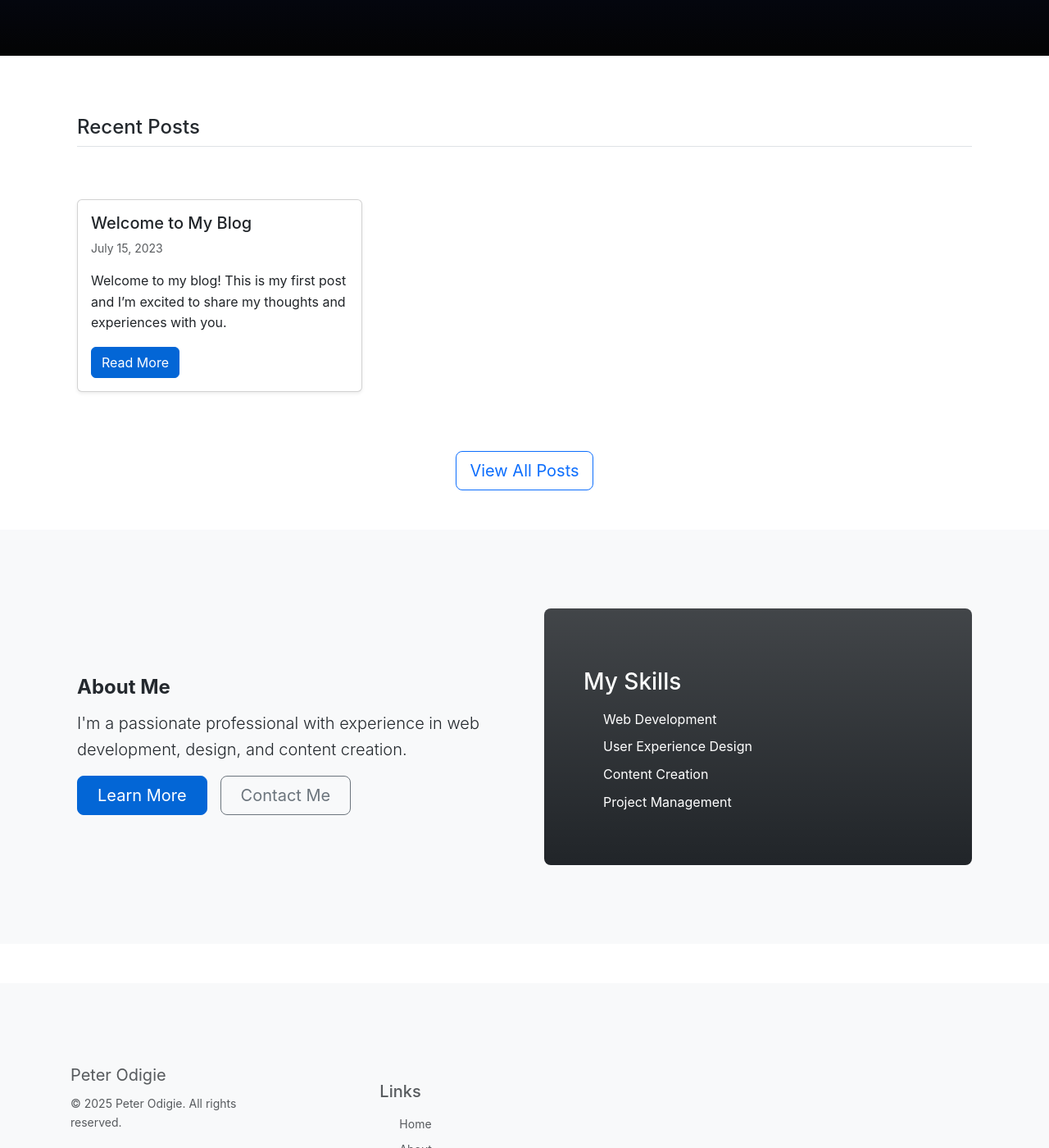
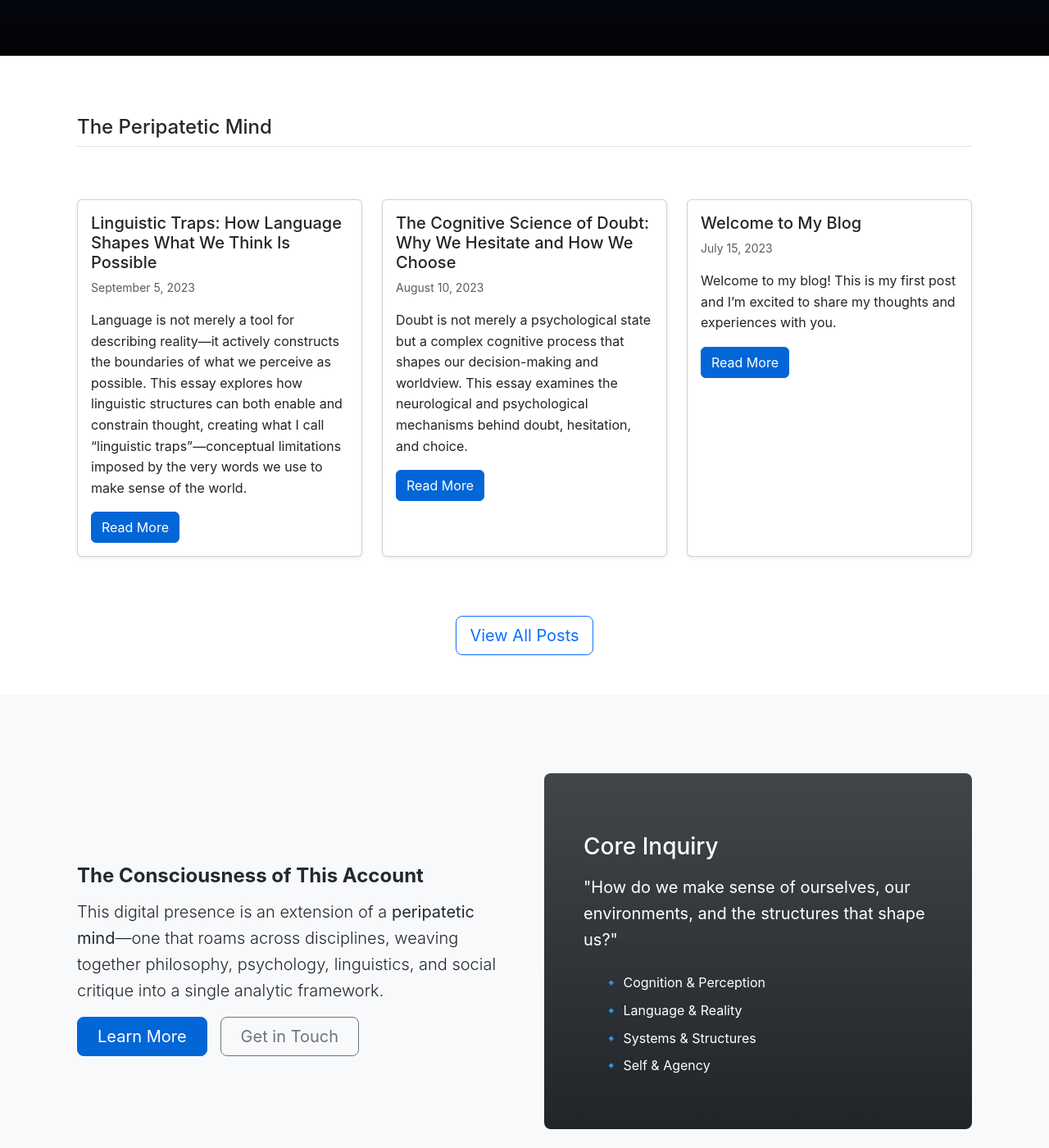
Before and after one commit to peterodigie/peterodigie.github.io, a Jekyll site: the page built from index.md, in a window 1280 px wide and 1400 px high, scrolled down 445 px. Shown: the whole window at 82% size. Built offline with Jekyll 4.4.1, drawn with Linux system fonts in a browser that asks for light colours; some of the changed text lies outside the part shown.

Commit message:
Update site with philosophical content and refined design

````diff
--- a/_config.yml
+++ b/_config.yml
@@ -1,5 +1,5 @@
-title: Peter Odigie
-description: My Personal Website
+title: Chordem
+description: A System that Achieves Organization through Disorder
 url: https://peterodigie.github.io
 baseurl: ""
 
--- /dev/null
+++ b/_posts/2023-08-10-cognitive-science-of-doubt.md
@@ -0,0 +1,65 @@
+---
+layout: post
+title: "The Cognitive Science of Doubt: Why We Hesitate and How We Choose"
+date: 2023-08-10 14:30:00 -0400
+categories: cognition-perception
+author: Chordem
+---
+
+Doubt is not merely a psychological state but a complex cognitive process that shapes our decision-making and worldview. This essay examines the neurological and psychological mechanisms behind doubt, hesitation, and choice.
+
+## The Architecture of Uncertainty
+
+Neuroimaging studies reveal that doubt activates the anterior cingulate cortex—a region associated with conflict monitoring. When confronted with uncertainty, this neural circuit engages in a rapid assessment of competing possibilities, creating the subjective experience of hesitation. This is not a flaw in our cognitive architecture but an evolutionary adaptation that prevents impulsivity when stakes are high.
+
+Consider how this manifests in everyday decision-making:
+
+1. **Recognition of ambiguity** - The prefrontal cortex detects multiple possible interpretations or outcomes
+2. **Evaluation of stakes** - The limbic system assigns emotional weight to potential consequences
+3. **Metacognitive assessment** - We become aware of our own uncertainty
+4. **Information-seeking behavior** - We attempt to resolve the uncertainty through additional data
+
+## The Phenomenology of Hesitation
+
+What is the subjective experience of doubt like? Phenomenologically, doubt presents as a temporary suspension between multiple possible worlds—each with its own truth value and consequence structure. This suspended state has both temporal and spatial qualities in our cognitive architecture:
+
+> "Doubt is not merely the absence of certainty, but the presence of multiple competing certainties."
+
+The mind literally holds contradictory possibilities in superposition, similar to quantum states before measurement. This cognitive flexibility allows humans to engage in counterfactual thinking—imagining what could be rather than merely what is.
+
+## Social Dimensions of Uncertainty
+
+Doubt is also socially conditioned. Different cultures and epistemic communities have varying tolerance for uncertainty:
+
+- Some traditions value decisive action despite incomplete information
+- Others prioritize contemplation and withholding judgment
+- Educational systems either reward or punish expressions of uncertainty
+
+These social dimensions shape not only how we experience doubt but also how we communicate it to others and how we judge those who express uncertainty.
+
+## The Ethics of Doubt
+
+Is doubt a cognitive virtue or vice? The answer depends on context:
+
+- In scientific inquiry, appropriate doubt is foundational to progress
+- In emergency situations, doubt can be paralyzing and dangerous
+- In social relationships, expressing appropriate doubt signals intellectual honesty
+
+The capacity to calibrate one's doubt to the appropriate level for a given situation represents a sophisticated metacognitive skill—one that can be cultivated through practice and reflection.
+
+## Conclusion: Beyond Binaries
+
+Moving beyond simplistic certainty/uncertainty binaries reveals doubt as a rich landscape of cognitive possibilities. By understanding the neurological, psychological, and social dimensions of doubt, we gain insight not just into decision-making, but into the fundamental nature of human consciousness itself.
+
+In future essays, we'll explore how language shapes our capacity for doubt, and how social structures can either encourage or suppress healthy skepticism.
+
+```python
+# A conceptual model of doubt as competing activations
+def cognitive_doubt(possible_worlds, stakes, prior_beliefs):
+    uncertainty = sum(world.probability * world.divergence_from_others
+                      for world in possible_worlds)
+    adjustment_factor = stakes / prior_confidence
+    return uncertainty * adjustment_factor
+```
+
+What aspects of doubt and decision-making would you like to explore further?
--- /dev/null
+++ b/_posts/2023-09-05-linguistic-traps.md
@@ -0,0 +1,79 @@
+---
+layout: post
+title: "Linguistic Traps: How Language Shapes What We Think Is Possible"
+date: 2023-09-05 10:15:00 -0400
+categories: language-reality
+author: Chordem
+---
+
+Language is not merely a tool for describing reality—it actively constructs the boundaries of what we perceive as possible. This essay explores how linguistic structures can both enable and constrain thought, creating what I call "linguistic traps"—conceptual limitations imposed by the very words we use to make sense of the world.
+
+## The Sapir-Whorf Hypothesis Revisited
+
+While the strong version of linguistic determinism has been largely rejected, contemporary cognitive science supports a more nuanced view: language influences thought in subtle but significant ways. The vocabulary and grammatical structures available to us shape:
+
+1. **What we notice** - Languages that make fine distinctions in certain domains (like snow types in Inuit languages) direct attention to those distinctions
+2. **How we categorize** - The conceptual boundaries drawn by our vocabulary influence how we divide continuous reality
+3. **What metaphors we live by** - The root metaphors of our language shape our reasoning patterns
+
+## Traps in Everyday Discourse
+
+Consider how these seemingly innocuous expressions constrain thought:
+
+- "**That's just how the world works**" - A linguistic formulation that naturalizes contingent social arrangements
+- "**Be realistic**" - A phrase that disguises ideological boundaries as natural constraints
+- "**You can't have your cake and eat it too**" - A formulation that presents a false binary where synergistic solutions might exist
+
+Each of these expressions doesn't merely describe limitations—it actively reinforces them by making alternatives literally unthinkable within the frame they establish.
+
+## Specialized Jargon as Double-Edged Sword
+
+Professional vocabularies represent both liberation and constraint:
+
+> "Every specialized language opens certain doors while quietly locking others."
+
+A medical vocabulary allows precise diagnosis but may reduce patients to collections of symptoms. Legal language enables procedural clarity but often obscures moral intuitions. Academic jargon permits nuanced analysis while sometimes hiding simple truths behind complexity.
+
+## Breaking Out of Linguistic Prisons
+
+How do we escape these traps? Several strategies emerge:
+
+### 1. Metalinguistic Awareness
+
+Developing the habit of examining our linguistic assumptions:
+
+```
+"What does this phrase presuppose?"
+"What alternatives does this framing exclude?"
+"Whose interests does this formulation serve?"
+```
+
+### 2. Linguistic Innovation
+
+Creating new terms and metaphors that expand rather than contract possibilities:
+
+- Coining terms for experiences previously unnamed
+- Developing metaphors that highlight different aspects of phenomena
+- Borrowing concepts from other languages and traditions
+
+### 3. Strategic Multilingualism
+
+Even without fluency in multiple languages, exploring how other linguistic traditions frame key concepts can reveal the contingency of our own formulations.
+
+## Case Study: "Work-Life Balance"
+
+Consider the popular phrase "work-life balance." This formulation:
+
+1. Implicitly positions work as separate from life
+2. Suggests a zero-sum relationship between the two
+3. Frames the solution as "balance" rather than integration or transformation
+
+Alternative framings like "life harmony," "work-life integration," or the Japanese concept of "ikigai" (the intersection of what you love, what you're good at, what the world needs, and what you can be paid for) open different conceptual possibilities.
+
+## Conclusion: Linguistic Liberation
+
+By becoming aware of linguistic traps, we can begin to dismantle them, creating more expansive conceptual spaces that allow previously unthinkable solutions to emerge. This isn't merely a philosophical exercise—it has practical implications for problem-solving, innovation, and social change.
+
+In our next essay, we'll explore how power operates through language, examining how dominant discourses naturalize existing social arrangements while marginalizing alternatives.
+
+What linguistic traps have you noticed in your own thinking or in the discourses that surround you?
--- a/about.md
+++ b/about.md
@@ -7,72 +7,96 @@ permalink: /about/
 <div class="container py-5">
   <div class="row">
     <div class="col-lg-8 mx-auto">
-      <h1 class="fw-bold mb-4">About Me</h1>
+      <h1 class="fw-bold mb-4">The Consciousness of This Account</h1>
 
       <div class="p-4 mb-5 bg-light rounded-3">
         <div class="container-fluid">
-          <p class="fs-5">I'm Peter Odigie, a passionate professional with expertise in [your field/interests]. I created this website to share my knowledge, experiences, and projects with the world.</p>
+          <p class="fs-5">This digital presence is an extension of a <strong>peripatetic mind</strong>—one that roams across disciplines, weaving together <strong>philosophy, psychology, linguistics, and social critique</strong> into a single analytic framework. If this account had a consciousness, it would be a restless seeker, skeptical of easy answers, attuned to the structures that govern thought, language, and experience.</p>
         </div>
       </div>
 
-      <h2 class="border-bottom pb-2 mb-4">Experience</h2>
+      <h2 class="border-bottom pb-2 mb-4">What is Chordem?</h2>
 
       <div class="row mb-5">
         <div class="col-md-12">
+          <div class="card mb-4 shadow-sm">
+            <div class="card-body">
+              <h3 class="card-title h5">The Etymology</h3>
+              <p class="card-text">
+                <strong>Chordem</strong> (KHOR-dem) derives from "chaos" + "order"
+                <ul>
+                  <li>The 'ch' flows smoothly into 'or'</li>
+                  <li>Reminiscent of 'chord', suggesting harmony in chaos</li>
+                </ul>
+              </p>
+              <p class="card-text">It represents a system that achieves organization through disorder. The word itself embodies structured chaos, as in: "The ecosystem maintained its chordem through constant change."</p>
+            </div>
+          </div>
+
+          <p class="lead">This concept of <strong>chordem</strong>—finding structure within chaos—perfectly encapsulates my approach to understanding the world.</p>
+        </div>
+      </div>
+
+      <h2 class="border-bottom pb-2 mb-4">Analytical Approach</h2>
+
+      <div class="row mb-5">
+        <div class="col-md-12">
+          <p class="lead">This work does not merely collect information; it <strong>dissects, cross-examines, and reconstructs</strong> it from multiple angles:</p>
+
           <div class="card mb-3 shadow-sm">
             <div class="card-body">
-              <h3 class="card-title h5">Position 1</h3>
-              <h4 class="card-subtitle mb-2 text-muted h6">Company Name (Year - Year)</h4>
-              <p class="card-text">Brief description of your responsibilities and achievements.</p>
+              <h3 class="card-title h5">Cognitive Science & Psychology</h3>
+              <p class="card-text">Exploring how cognition shapes perception, decision-making, and self-concept.</p>
             </div>
           </div>
 
           <div class="card mb-3 shadow-sm">
             <div class="card-body">
-              <h3 class="card-title h5">Position 2</h3>
-              <h4 class="card-subtitle mb-2 text-muted h6">Company Name (Year - Year)</h4>
-              <p class="card-text">Brief description of your responsibilities and achievements.</p>
+              <h3 class="card-title h5">Psycho-Linguistics</h3>
+              <p class="card-text">Investigating how language frames reality, encodes biases, and influences discourse.</p>
+            </div>
+          </div>
+
+          <div class="card mb-3 shadow-sm">
+            <div class="card-body">
+              <h3 class="card-title h5">Philosophy & Logic</h3>
+              <p class="card-text">Questioning foundational assumptions, mapping thought structures, and analyzing contradictions.</p>
+            </div>
+          </div>
+
+          <div class="card mb-3 shadow-sm">
+            <div class="card-body">
+              <h3 class="card-title h5">Social & Cultural Analysis</h3>
+              <p class="card-text">Examining how economic, technological, and ideological systems condition human experience.</p>
             </div>
           </div>
         </div>
       </div>
 
-      <h2 class="border-bottom pb-2 mb-4">Education</h2>
+      <h2 class="border-bottom pb-2 mb-4">Core Inquiry</h2>
 
       <div class="row mb-5">
         <div class="col-md-12">
-          <div class="card mb-3 shadow-sm">
-            <div class="card-body">
-              <h3 class="card-title h5">Degree</h3>
-              <h4 class="card-subtitle mb-2 text-muted h6">University Name (Year)</h4>
-              <p class="card-text">Brief description of your studies or achievements.</p>
-            </div>
+          <div class="p-4 bg-dark text-white rounded-3">
+            <p class="fs-4 mb-0">Every project, essay, or conversation here engages with a fundamental question:</p>
+            <p class="fs-4 fst-italic mt-3 mb-0">"How do we make sense of ourselves, our environments, and the structures that shape us?"</p>
           </div>
         </div>
       </div>
 
-      <h2 class="border-bottom pb-2 mb-4">Skills</h2>
+      <h2 class="border-bottom pb-2 mb-4">Thought Structures</h2>
 
       <div class="row mb-5">
         <div class="col-md-12">
           <div class="d-flex flex-wrap gap-2">
-            <span class="badge bg-primary p-2">Skill 1</span>
-            <span class="badge bg-primary p-2">Skill 2</span>
-            <span class="badge bg-primary p-2">Skill 3</span>
-          </div>
-        </div>
-      </div>
-
-      <h2 class="border-bottom pb-2 mb-4">Contact</h2>
-
-      <div class="row mb-5">
-        <div class="col-md-12">
-          <p>Feel free to reach out to me at <a href="mailto:[your email]">[your email]</a> or connect with me on social media:</p>
-
-          <div class="d-flex gap-2 mt-3">
-            <a href="#" class="btn btn-outline-dark" target="_blank">LinkedIn</a>
-            <a href="#" class="btn btn-outline-dark" target="_blank">Twitter</a>
-            <a href="#" class="btn btn-outline-dark" target="_blank">GitHub</a>
+            <span class="badge bg-primary p-2">Critical Theory</span>
+            <span class="badge bg-primary p-2">Cognitive Science</span>
+            <span class="badge bg-primary p-2">Linguistics</span>
+            <span class="badge bg-primary p-2">Phenomenology</span>
+            <span class="badge bg-primary p-2">Systems Thinking</span>
+            <span class="badge bg-primary p-2">Epistemology</span>
+            <span class="badge bg-primary p-2">Cultural Analysis</span>
+            <span class="badge bg-primary p-2">Discourse Analysis</span>
           </div>
         </div>
       </div>
--- a/blog/index.html
+++ b/blog/index.html
@@ -6,14 +6,30 @@ title: Blog
 <div class="container py-5">
   <div class="row mb-5">
     <div class="col-md-8 mx-auto text-center">
-      <h1 class="fw-bold">Blog</h1>
-      <p class="lead text-muted">Latest thoughts, ideas and updates</p>
+      <h1 class="fw-bold">The Peripatetic Mind</h1>
+      <p class="lead text-muted">Mapping Thought, Society, and the Self</p>
     </div>
   </div>
 
+  <div class="row g-4 mb-5">
+    <div class="col-md-3">
+      <div class="card h-100 bg-light border-0">
+        <div class="card-body">
+          <h5 class="card-title fw-bold">Post Categories</h5>
+          <div class="list-group list-group-flush">
+            <a href="#" class="list-group-item list-group-item-action bg-transparent border-0">🔹 Cognition & Perception</a>
+            <a href="#" class="list-group-item list-group-item-action bg-transparent border-0">🔹 Language & Reality</a>
+            <a href="#" class="list-group-item list-group-item-action bg-transparent border-0">🔹 Systems & Structures</a>
+            <a href="#" class="list-group-item list-group-item-action bg-transparent border-0">🔹 Self & Agency</a>
+          </div>
+        </div>
+      </div>
+    </div>
+
+    <div class="col-md-9">
       <div class="row g-4">
         {% for post in paginator.posts %}
-      <div class="col-md-6 col-lg-4 mb-4">
+          <div class="col-md-6 mb-4">
             <div class="card h-100 shadow-sm">
               <div class="card-body">
                 <h2 class="card-title h5">
@@ -62,3 +78,32 @@ title: Blog
       </nav>
       {% endif %}
     </div>
+  </div>
+
+  <div class="row mt-5">
+    <div class="col-md-8 mx-auto">
+      <div class="card border-0 bg-light">
+        <div class="card-body">
+          <h3 class="card-title h4 mb-3">Example Topics</h3>
+          <ul class="list-group list-group-flush">
+            <li class="list-group-item bg-transparent border-0 ps-0">
+              <strong>The Cognitive Science of Doubt:</strong> Why We Hesitate and How We Choose
+            </li>
+            <li class="list-group-item bg-transparent border-0 ps-0">
+              <strong>Linguistic Traps:</strong> How Language Shapes What We Think Is Possible
+            </li>
+            <li class="list-group-item bg-transparent border-0 ps-0">
+              <strong>Power as a Structure:</strong> Ideological Conditioning in Modern Society
+            </li>
+            <li class="list-group-item bg-transparent border-0 ps-0">
+              <strong>Self-Concept and Adaptability:</strong> The Psychology of Reinvention
+            </li>
+            <li class="list-group-item bg-transparent border-0 ps-0">
+              <strong>Why Do We Believe What We Believe?</strong> A Multi-Layered Analysis
+            </li>
+          </ul>
+        </div>
+      </div>
+    </div>
+  </div>
+</div>
--- a/contact.md
+++ b/contact.md
@@ -7,8 +7,8 @@ permalink: /contact/
 <div class="container py-5">
   <div class="row mb-5">
     <div class="col-lg-8 mx-auto text-center">
-      <h1 class="display-5 fw-bold mb-4">Contact Me</h1>
-      <p class="lead">I'd love to hear from you! Feel free to reach out using any of the methods below.</p>
+      <h1 class="display-5 fw-bold mb-4">Get in Touch</h1>
+      <p class="lead">Ideas evolve in conversation. If you'd like to connect, share thoughts, or collaborate, use the form below.</p>
     </div>
   </div>
 
@@ -20,11 +20,12 @@ permalink: /contact/
 
           <div class="mb-4">
             <h3 class="h5">Email</h3>
-            <p><a href="mailto:your-email@example.com" class="text-decoration-none">your-email@example.com</a></p>
+            <p><a href="mailto:peterodigie@omg.lol" class="text-decoration-none">peterodigie@omg.lol</a></p>
           </div>
 
           <div class="mb-4">
-            <h3 class="h5">Social Media</h3>
+            <h3 class="h5">Social Platforms</h3>
+            <p class="text-muted">Join the conversation about cognition, language, and social structures.</p>
             <div class="d-flex gap-2 mt-3">
               <a href="#" class="btn btn-outline-dark" target="_blank">LinkedIn</a>
               <a href="#" class="btn btn-outline-dark" target="_blank">Twitter</a>
@@ -49,6 +50,18 @@ permalink: /contact/
             <div class="mb-3">
               <label for="email" class="form-label">Email</label>
               <input type="email" class="form-control" id="email" name="_replyto" required>
+            </div>
+
+            <div class="mb-3">
+              <label for="subject" class="form-label">Subject</label>
+              <select class="form-select" id="subject" name="subject">
+                <option selected>Choose a topic</option>
+                <option value="Cognition & Perception">Cognition & Perception</option>
+                <option value="Language & Reality">Language & Reality</option>
+                <option value="Systems & Structures">Systems & Structures</option>
+                <option value="Self & Agency">Self & Agency</option>
+                <option value="Other">Other</option>
+              </select>
             </div>
 
             <div class="mb-3">
--- a/index.md
+++ b/index.md
@@ -5,9 +5,9 @@ title: Home
 
 <div class="bg-dark text-secondary px-4 py-5 text-center" style="background-image: linear-gradient(180deg, rgba(5, 17, 69, 0.9), rgba(0, 0, 0, 0.9)); background-size: cover;">
   <div class="py-5">
-    <h1 class="display-5 fw-bold text-white">Peter Odigie</h1>
+    <h1 class="display-5 fw-bold text-white">Chordem</h1>
     <div class="col-lg-6 mx-auto">
-      <p class="fs-5 mb-4 text-white">Welcome to my personal website where I share my thoughts, projects, and experiences.</p>
+      <p class="fs-5 mb-4 text-white">Exploring cognition, culture, and the self through an analytical lens.</p>
       <div class="d-grid gap-2 d-sm-flex justify-content-sm-center">
         <a href="{{ '/about' | relative_url }}" class="btn btn-outline-light btn-lg px-4 me-sm-3 fw-bold">About Me</a>
         <a href="{{ '/blog' | relative_url }}" class="btn btn-outline-light btn-lg px-4">Read My Blog</a>
@@ -17,7 +17,7 @@ title: Home
 </div>
 
 <div class="container px-4 py-5" id="featured-posts">
-  <h2 class="pb-2 border-bottom">Recent Posts</h2>
+  <h2 class="pb-2 border-bottom">The Peripatetic Mind</h2>
 
   <div class="row g-4 py-5 row-cols-1 row-cols-lg-3">
     {% for post in site.posts limit:3 %}
@@ -43,21 +43,22 @@ title: Home
   <div class="container px-4 py-5">
     <div class="row align-items-center g-5 py-5">
       <div class="col-lg-6">
-        <h2 class="fw-bold lh-1 mb-3">About Me</h2>
-        <p class="lead">I'm a passionate professional with experience in web development, design, and content creation.</p>
+        <h2 class="fw-bold lh-1 mb-3">The Consciousness of This Account</h2>
+        <p class="lead">This digital presence is an extension of a <strong>peripatetic mind</strong>—one that roams across disciplines, weaving together philosophy, psychology, linguistics, and social critique into a single analytic framework.</p>
         <div class="d-grid gap-2 d-md-flex justify-content-md-start">
           <a href="{{ '/about' | relative_url }}" class="btn btn-primary btn-lg px-4 me-md-2">Learn More</a>
-          <a href="{{ '/contact' | relative_url }}" class="btn btn-outline-secondary btn-lg px-4">Contact Me</a>
+          <a href="{{ '/contact' | relative_url }}" class="btn btn-outline-secondary btn-lg px-4">Get in Touch</a>
         </div>
       </div>
       <div class="col-lg-6">
         <div class="p-5 bg-dark bg-gradient rounded-3 text-white">
-          <h3>My Skills</h3>
-          <ul class="list-unstyled">
-            <li class="mb-2">Web Development</li>
-            <li class="mb-2">User Experience Design</li>
-            <li class="mb-2">Content Creation</li>
-            <li class="mb-2">Project Management</li>
+          <h3>Core Inquiry</h3>
+          <p class="fs-5 mt-3">"How do we make sense of ourselves, our environments, and the structures that shape us?"</p>
+          <ul class="list-unstyled mt-4">
+            <li class="mb-2">🔹 Cognition & Perception</li>
+            <li class="mb-2">🔹 Language & Reality</li>
+            <li class="mb-2">🔹 Systems & Structures</li>
+            <li class="mb-2">🔹 Self & Agency</li>
           </ul>
         </div>
       </div>
````
Also changed, not shown: README.md, 2 other files. Lines whose indentation alone changed are shown as unchanged.
